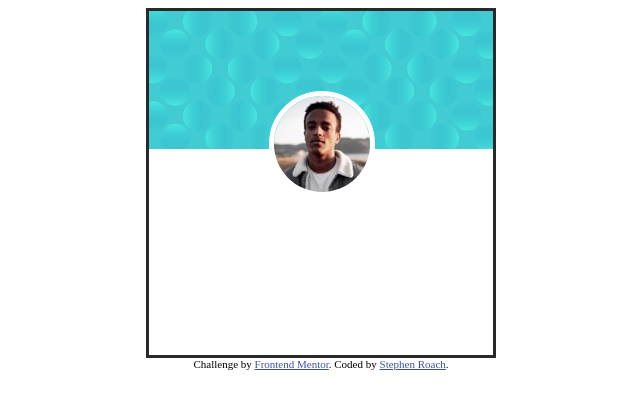
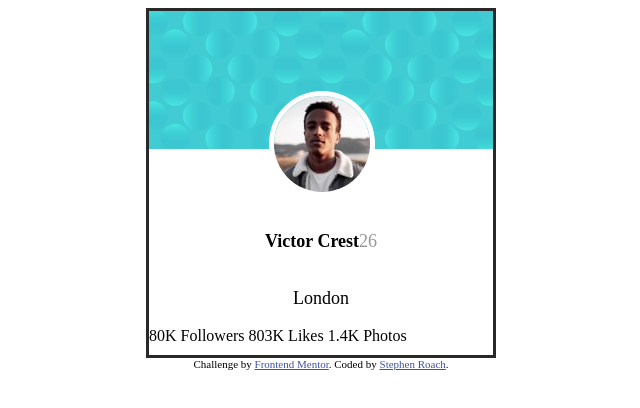
Before and after one commit to Stephen-Roach/ProfileCard-Component, a plain HTML site: page index.html in a window 1280 px wide. Shown: the whole page, without its empty margins (319-959 px from the left). Drawn offline with Linux system fonts and the light colour scheme.

Commit message:
fixed middle text

```diff
--- a/index.html
+++ b/index.html
@@ -26,14 +26,14 @@
           alt="victor"
         />
       </div>
-      <!-- <div class="card__middle">
-        <img
-          class="card__middleImg"
-          src="./images/image-victor.jpg"
-          alt="victor"
-        />
-      </div> -->
-      Victor Crest 26 London 80K Followers 803K Likes 1.4K Photos
+      <div class="card__middle">
+        <div class="card__middleInfo">
+          <p class="card__middleInfo-Name">Victor Crest</p>
+          <p class="card__middleInfo-Age">26</p>
+        </div>
+        <div class="card__middleCity"><p>London</p></div>
+      </div>
+      80K Followers 803K Likes 1.4K Photos
     </div>
     <div class="footer">
       Challenge by
--- a/styles.css
+++ b/styles.css
@@ -13,8 +13,6 @@
 }
 
 .card__topImg {
-  position: absolute;
-  object-fit: contain;
   max-width: 100%;
   z-index: 1;
 }
@@ -28,9 +26,30 @@
   left: 120px;
 }
 
-/* .card__middle {
+.card__middle {
   display: flex;
-  justify-content: center;
+  flex-direction: column;
+  margin-top: 60px;
+  align-items: center;
+  font-size: 18px;
+}
+
+.card__middleInfo {
+  display: flex;
+  justify-content: space-evenly;
+}
+
+.card__middleInfo-Name {
+  font-weight: 700;
+}
+
+.card__middleInfo-Age {
+  font-weight: 400;
+  color: hsl(0, 0%, 59%);
+}
+
+/* .card__middleName > p {
+  font-size: 18px;
 } */
 
 .footer {
```
